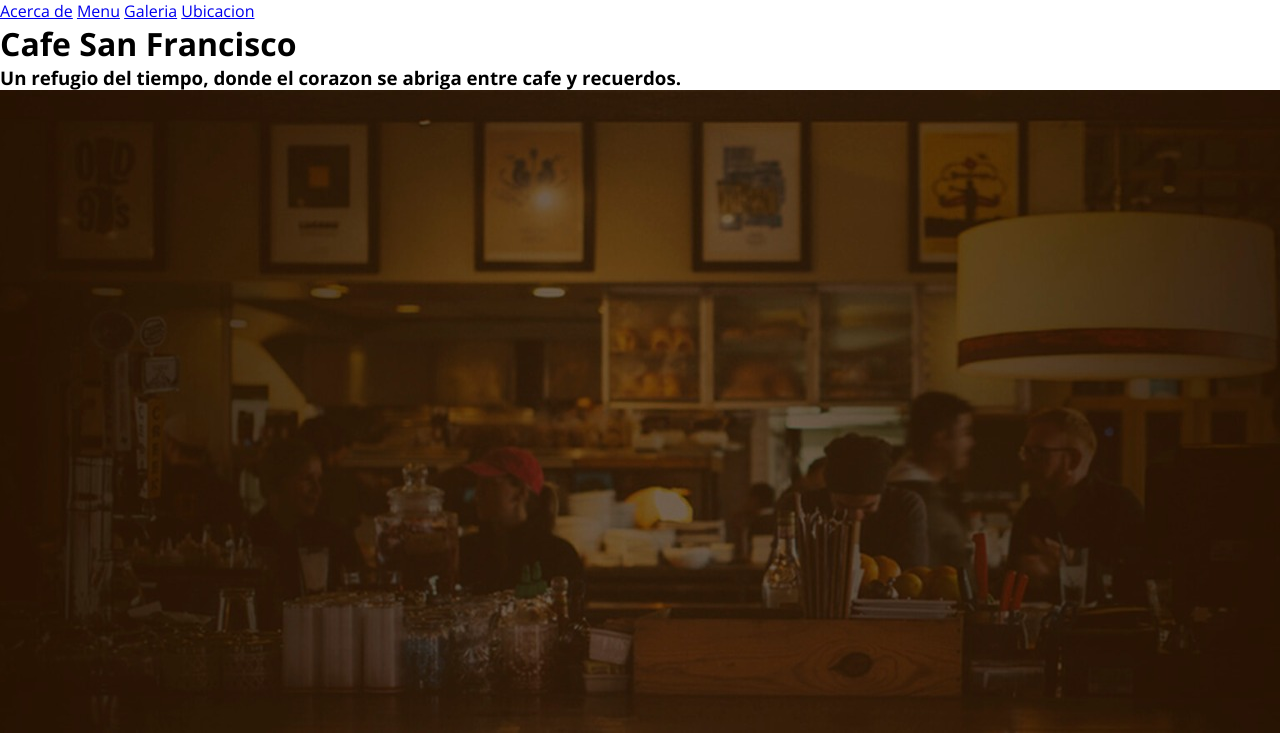
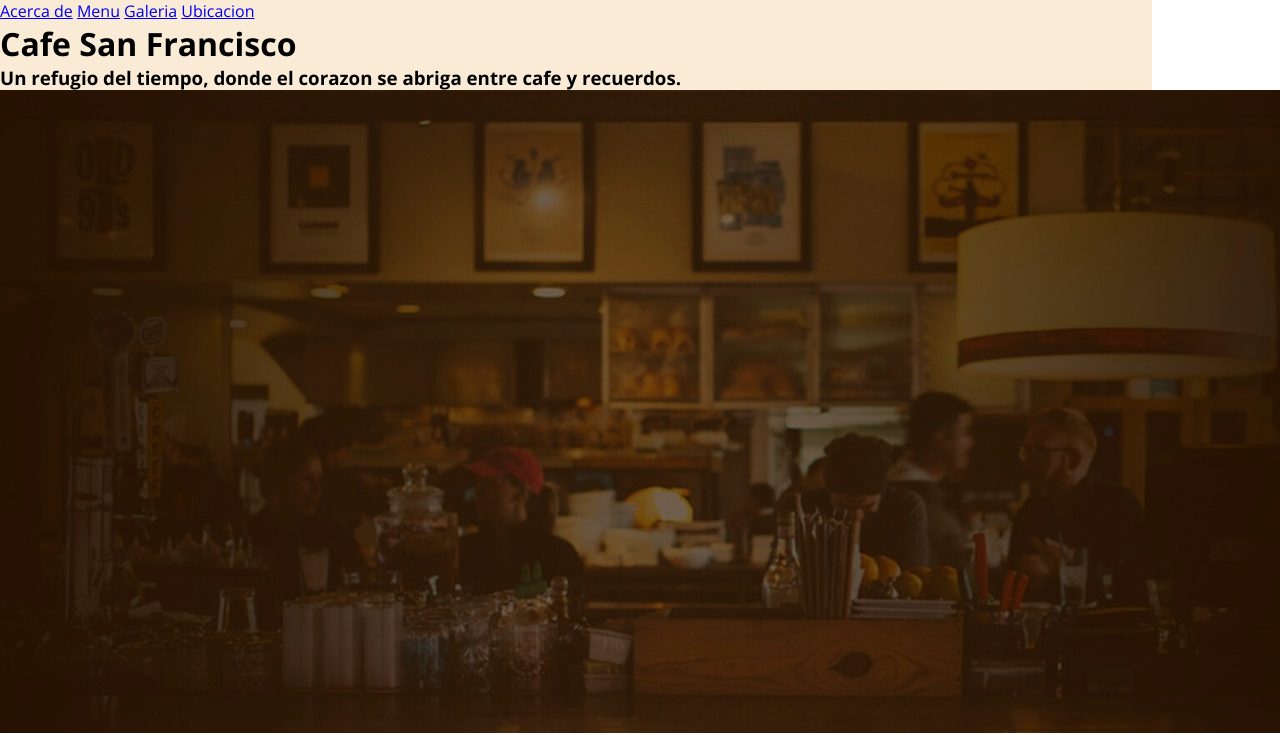
Before and after one commit to kevinsuas433/Cafeteria, a plain HTML site: page index.html in a window 1280 px wide. Shown: the top 735 px of the page. Drawn offline with nearby package versions, Linux system fonts and the light colour scheme.

Commit message:
Version 2s

```diff
--- a/estilos/Style.css
+++ b/estilos/Style.css
@@ -9,4 +9,12 @@
 }
 body{
     font-family: "Open Sans", Arial, San-serif;
-};
+    font-size: 16px;
+}
+
+/* Le damos estilo a la clase contenedor */
+.contenedor
+{
+    width: 90%;
+    background-color: antiquewhite;
+}
--- a/index.html
+++ b/index.html
@@ -13,7 +13,7 @@
 <body>
 
     <header>
-        <div >
+        <div class="contenedor">
             <nav >
                 <a href="#" id="btn-acerca-de">Acerca de</a>
                 <a href="#" id="btn-menu">Menu</a>
```
